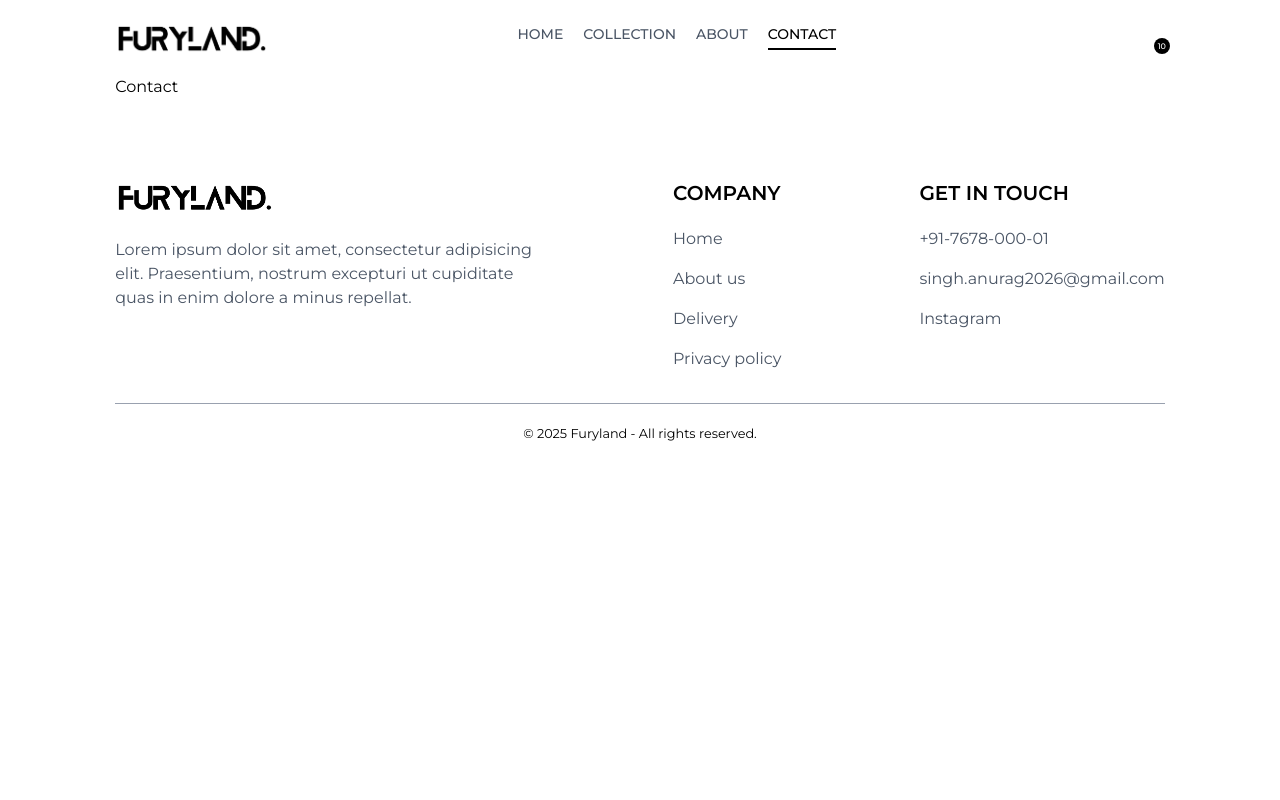
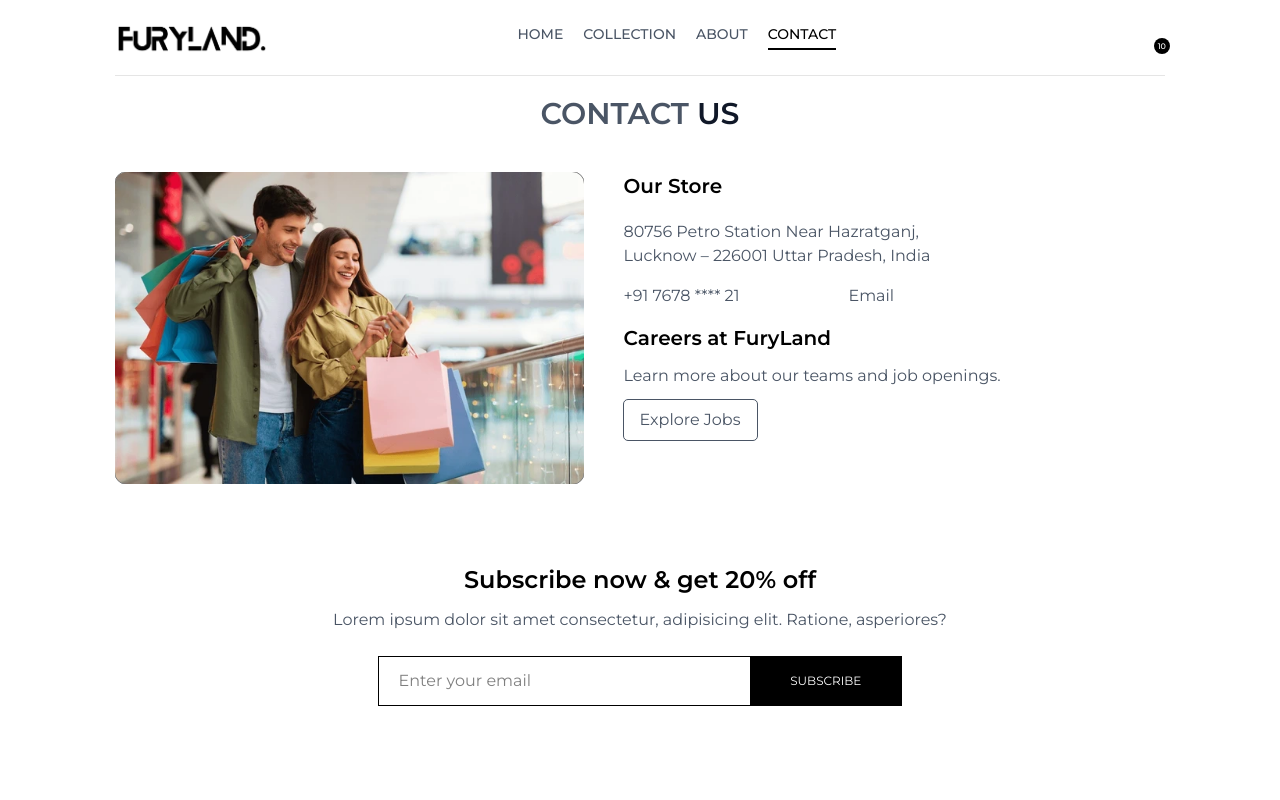
Before and after one commit to Anurag-Singh-0/FuryLand, a React (Vite) app in the folder frontend/: page /contact in a window 1280 px wide. Shown: the top 800 px of the page. Built offline with nearby package versions, Linux system fonts and the light colour scheme; some icons are missing.

Commit message:
completed contact section

```diff
--- a/frontend/src/Images.jsx
+++ b/frontend/src/Images.jsx
@@ -1,6 +1,7 @@
 import logoDark from "./assets/WebsiteAssets/logo-dark.png";
 import model from "./assets/ProductImages/Model.jpg";
 import aboutImage from "./assets/WebsiteAssets/about-image.jpg";
+import clothCover from "./assets/WebsiteAssets/cloth-cover.webp";
 
 // Shirts
 import shirt1a from "./assets/ProductImages/shirt1-a.webp";
@@ -74,6 +75,7 @@ import jacket1c from "./assets/ProductImages/jacket1c.jpg";
 export const images = {
   logoDark,
   aboutImage,
+  clothCover,
   model,
   shirt1a,
   shirt1b,
--- a/frontend/src/components/LetestCollection.jsx
+++ b/frontend/src/components/LatestCollection.jsx
@@ -3,7 +3,7 @@ import { ShopContext } from "../context/ShopContext";
 import Title from "./Title";
 import ProductItem from "./ProductItem";
 
-function LetestCollection() {
+function LatestCollection() {
   const { Products } = useContext(ShopContext);
   const [letestProduct, setLetestProduct] = useState([]);
 
@@ -14,7 +14,7 @@ function LetestCollection() {
   return (
     <div className="mb-7">
       <div className="mt-10">
-        <Title text1={"Letest"} text2={"collections"} />
+        <Title text1={"Latest"} text2={"collections"} />
       </div>
 
       <div className="grid grid-cols-2 sm:grid-cols-3 md:grid-cols-4 lg:grid-cols-6 gap-2">
@@ -32,4 +32,4 @@ function LetestCollection() {
   );
 }
 
-export default LetestCollection;
+export default LatestCollection;
--- a/frontend/src/pages/Contact.jsx
+++ b/frontend/src/pages/Contact.jsx
@@ -1,9 +1,57 @@
-import React from 'react'
+import Title from "../components/Title";
+import { images } from "../Images";
+import NewsletterBox from "../components/NewsletterBox";
 
 function Contact() {
   return (
-    <div>Contact</div>
-  )
+    <div className="border-t border-black/10">
+      <Title text1={"Contact"} text2={"us"} />
+
+      <div className="flex flex-col sm:flex-row md:flex-row gap-10 mt-2 md:mt-5 mb-20">
+        <div className="lg:w-[50%] w-full overflow-hidden">
+          <img
+            src={images.clothCover}
+            className="object-cover rounded-xl outline outline-black/50 h-[100%]"
+          />
+        </div>
+
+        <div>
+          <h1 className="font-semibold text-xl">Our Store</h1>
+
+          <div className="text-gray-600 flex flex-col gap-4 mt-5">
+            <p className="w-[100%] lg:w-[60%]">
+              80756 Petro Station Near Hazratganj, Lucknow – 226001 Uttar
+              Pradesh, India
+            </p>
+
+            <div className="flex justify-between gap-2 w-[100%] lg:w-[50%]">
+              <a href="tel:7678936521" className="hover:text-blue-700">
+                +91 7678 **** 21
+              </a>
+              <a
+                href="mailto:as1686864@gmail.com"
+                className="hover:text-blue-700"
+              >
+                Email
+              </a>
+            </div>
+
+            <div className="flex gap-3 flex-col items-baseline">
+              <h1 className="text-xl font-semibold text-black">
+                Careers at FuryLand
+              </h1>
+              <p>Learn more about our teams and job openings.</p>
+              <button className="px-4 py-2 outline rounded cursor-pointer hover:bg-black hover:text-white transition-all duration-200">
+                Explore Jobs
+              </button>
+            </div>
+          </div>
+        </div>
+      </div>
+
+      <NewsletterBox/>
+    </div>
+  );
 }
 
-export default Contact
+export default Contact;
--- a/frontend/src/pages/Home.jsx
+++ b/frontend/src/pages/Home.jsx
@@ -1,13 +1,13 @@
 import BestSeller from "../components/BestSeller";
 import Hero from "../components/Hero";
-import LetestCollection from "../components/LetestCollection";
+import LatestCollection from "../components/LatestCollection";
 import NewsletterBox from "../components/NewsletterBox";
 
 function Home() {
   return (
     <div>
       <Hero />
-      <LetestCollection />
+      <LatestCollection />
       <BestSeller />
       <NewsletterBox />
     </div>
--- a/frontend/src/pages/Product.jsx
+++ b/frontend/src/pages/Product.jsx
@@ -1,9 +1,29 @@
-import React from 'react'
+import React, { useContext, useEffect, useState } from "react";
+import { useParams } from "react-router-dom";
+import { ShopContext } from "../context/ShopContext";
 
 function Product() {
-  return (
-    <div>Product</div>
-  )
+  const { productId } = useParams();
+  const { Products } = useContext(ShopContext);
+  const [productData, setProductData] = useState(false);
+  const [image, setImage] = useState("");
+
+  const fetchProductData = async () => {
+    Products.map((item) => {
+      if (item.id === Number(productId)) {
+        setProductData(item);
+        setImage(item.image[0]);
+        return null;
+      }
+    });
+  };
+
+  useEffect(() => {
+    fetchProductData();
+  }, [productId, Products]);
+
+
+  return <div>Product</div>;
 }
 
-export default Product
+export default Product;
```
Also changed, not shown: frontend/src/assets/WebsiteAssets/cloth-cover.webp (added).
